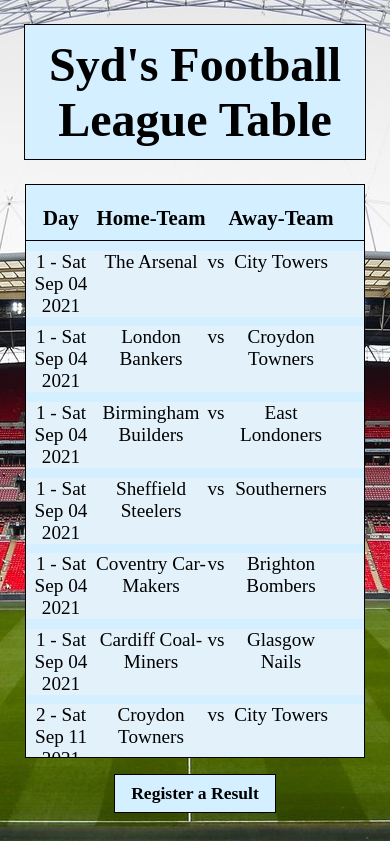
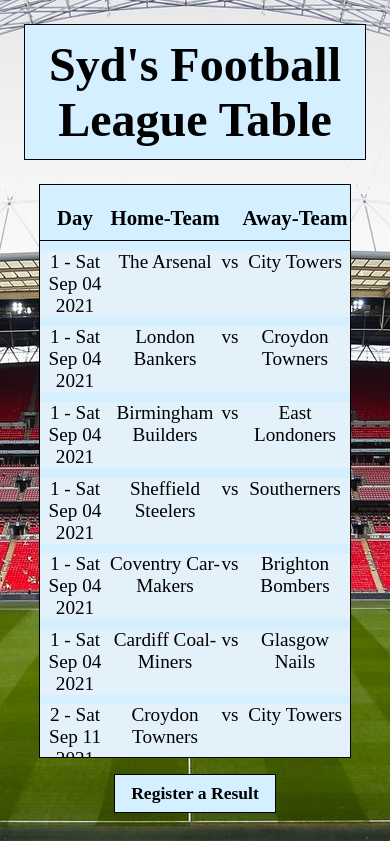
Before and after one commit to sydneymurray/boolean-uk-react-project-deployment, a React (Create React App) app: page /Fixtures in a window 390 px wide. Shown: the top 841 px of the page. Built offline with nearby package versions, Linux system fonts and the light colour scheme; data requests are answered from the project's data file.

Commit message:
Working on Responsiveness

```diff
--- a/src/styles/Fixtures.css
+++ b/src/styles/Fixtures.css
@@ -39,7 +39,7 @@
 
 @media screen and (max-width: 700px) {
   .main-fixture-list{
-    max-width: 440px;
+    width: fit-content;
   }
   .fixture-heading-li,
   .fixture-li{
@@ -53,7 +53,7 @@
 
 @media screen and (max-width: 450px) {
   .main-fixture-list{
-    max-width: 340px;
+    width: fit-content;
   }
   .fixture-heading-li,
   .fixture-li{
--- a/src/styles/MainTable.css
+++ b/src/styles/MainTable.css
@@ -70,7 +70,7 @@
 
 @media screen and (max-width: 650px) {
   .main-list{
-    width: 400px;
+    width: fit-content;
   }
   .heading-li,
   .team-li{
@@ -83,7 +83,7 @@
 
 @media screen and (max-width: 420px) {
   .main-list{
-    max-width: 330px;
+    width: fit-content;
   }
   .heading-li,
   .team-li{
```
